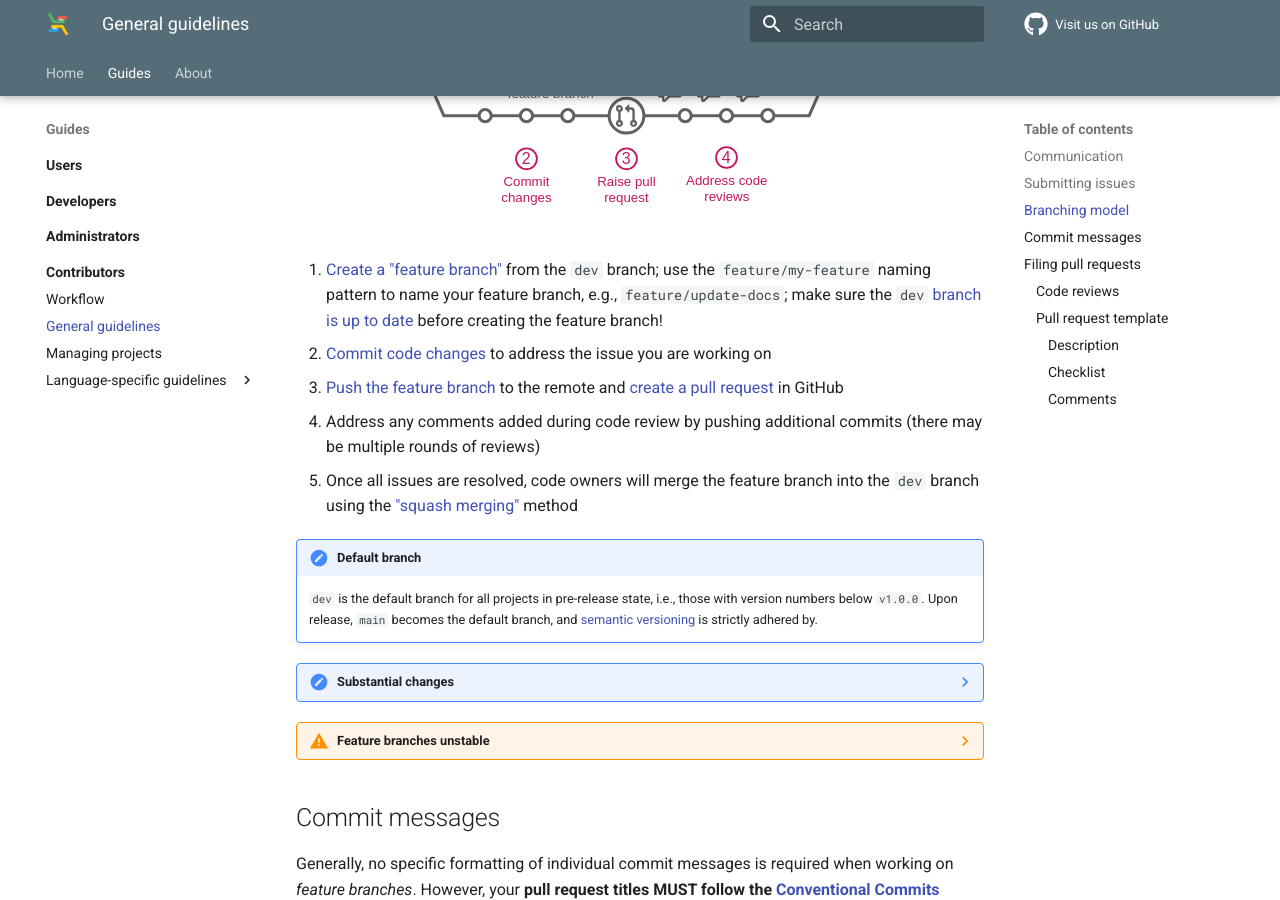
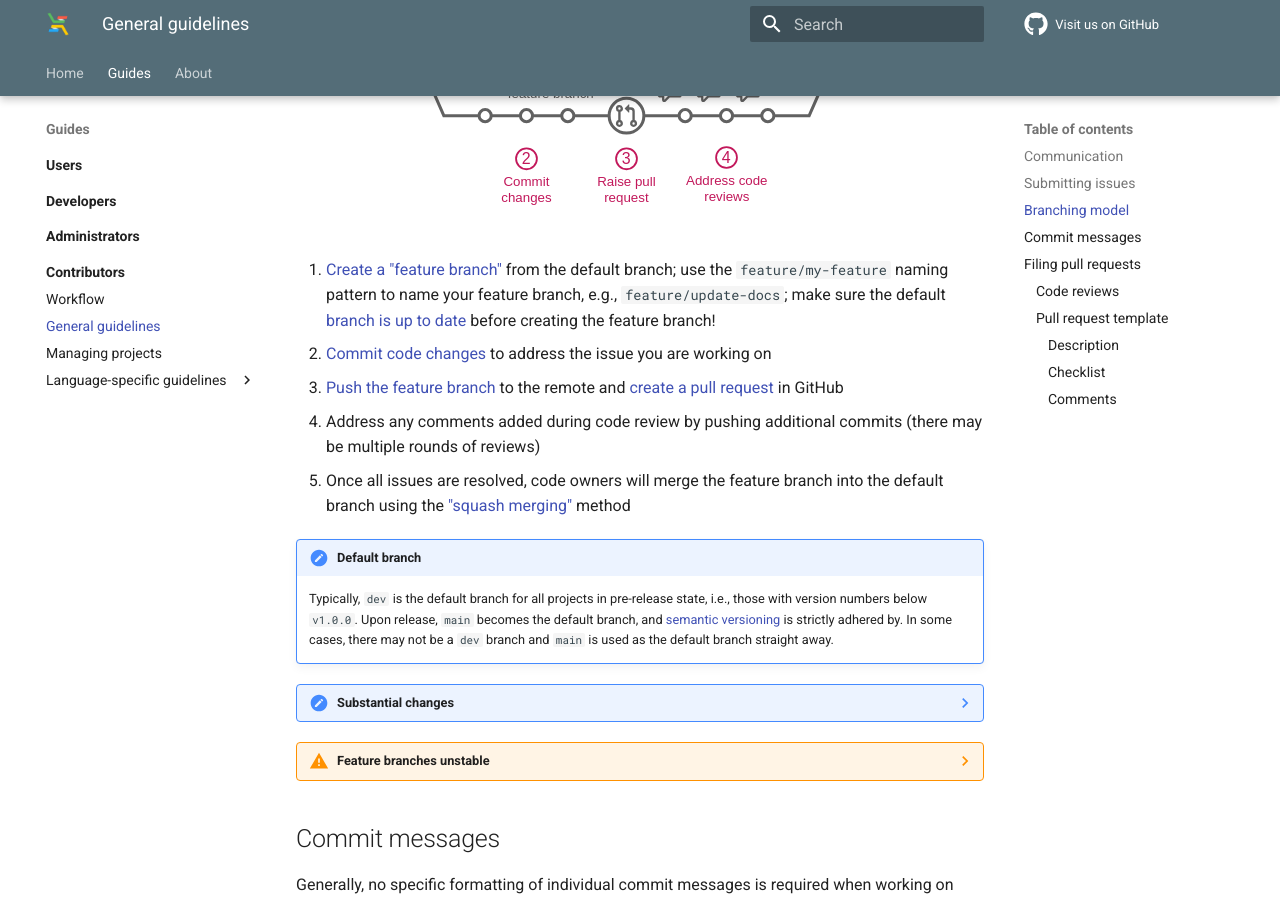
Before and after one commit to elixir-cloud-aai/elixir-cloud-aai.github.io, an MkDocs documentation site: the page built from docs/guides/guide-contributor/general-guidelines.md, in a window 1280 px wide and 900 px high, scrolled down 1503 px. Built offline with MkDocs 1.6.1 and Material for MkDocs 9.7.7, drawn with Linux system fonts in a browser that asks for light colours; comment, search, counter and statistics services are not loaded.

Commit message:
docs(contributors): update default branch info (#21)

```diff
--- a/docs/guides/guide-contributor/general-guidelines.md
+++ b/docs/guides/guide-contributor/general-guidelines.md
@@ -61,9 +61,9 @@ visualizes this process.
 
 [![GitHub Flow](../../images/github_flow.svg)][github-flow]
 
-1. [Create a "feature branch"][git-branch] from the `dev` branch; use the
+1. [Create a "feature branch"][git-branch] from the default branch; use the
    `feature/my-feature` naming pattern to name your feature branch, e.g.,
-   `feature/update-docs`; make sure the `dev` [branch
+   `feature/update-docs`; make sure the default [branch
    is up to date][git-pull] before creating the feature branch!
 2. [Commit code changes][git-commit] to address the issue you are working on
 3. [Push the feature branch][git-push] to the remote and [create a pull
@@ -71,14 +71,15 @@ visualizes this process.
 4. Address any comments added during code review by pushing additional commits
    (there may be multiple rounds of reviews)
 5. Once all issues are resolved, code owners will merge the feature branch into
-   the `dev` branch using the ["squash merging"][github-merge-squash] method
+   the default branch using the ["squash merging"][github-merge-squash] method
 
 !!! note "Default branch"
 
-    `dev` is the default branch for all projects in pre-release state, i.e.,
-    those with version numbers below `v1.0.0`. Upon release, `main` becomes
-    the default branch, and [semantic versioning][sem-ver] is strictly adhered
-    by.
+    Typically, `dev` is the default branch for all projects in pre-release
+    state, i.e., those with version numbers below `v1.0.0`. Upon release,
+    `main` becomes the default branch, and [semantic versioning][sem-ver] is
+    strictly adhered by. In some cases, there may not be a `dev` branch and
+    `main` is used as the default branch straight away.
 
 ??? note "Substantial changes"
 
```
